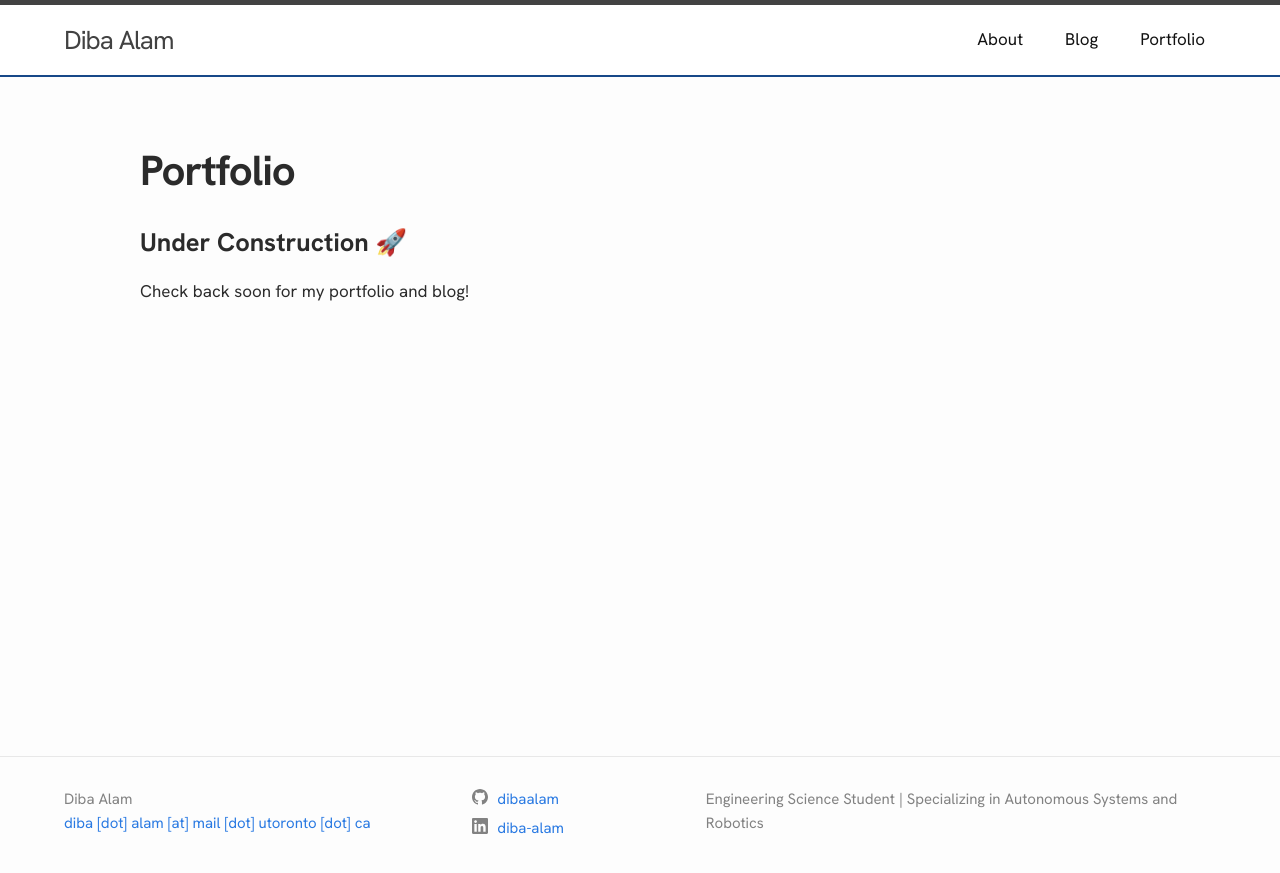
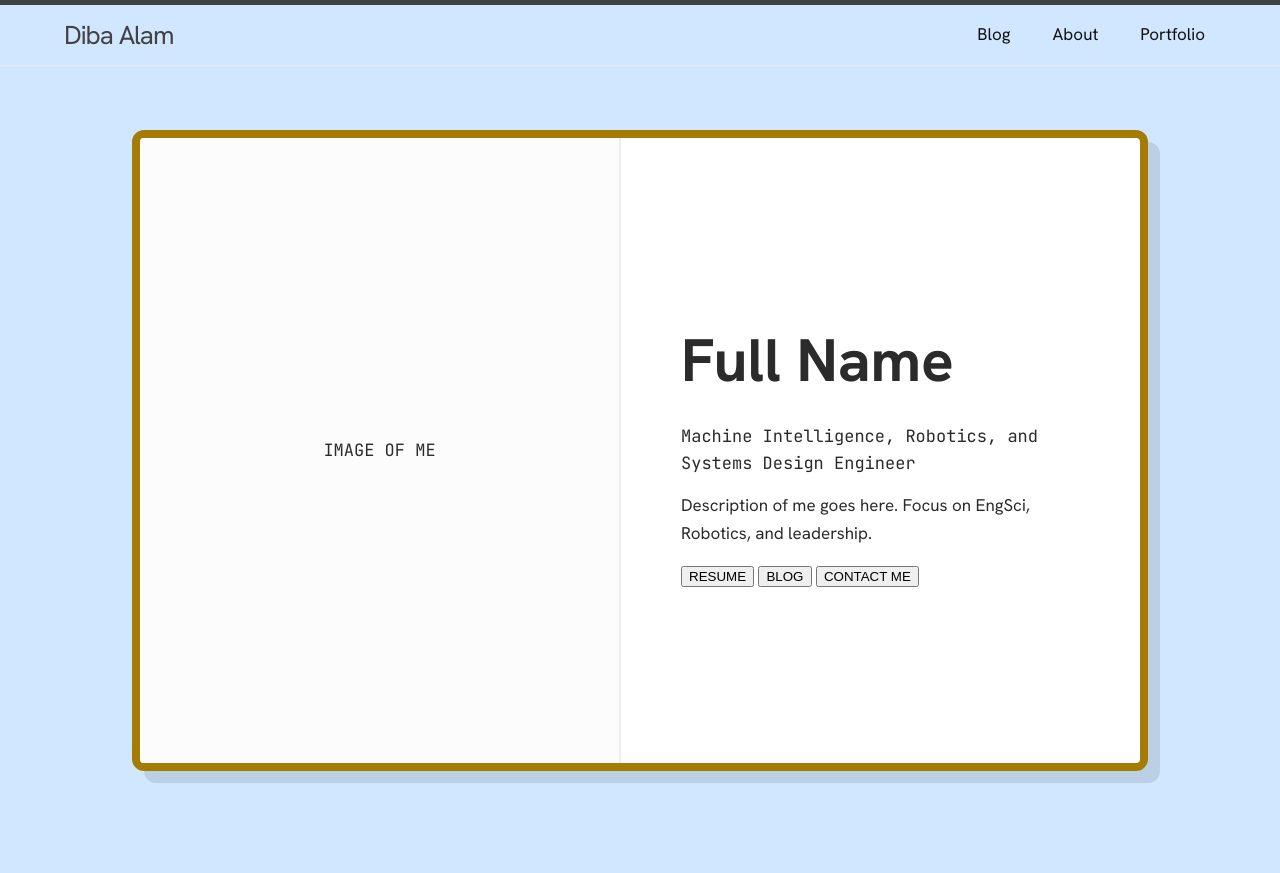
Before and after one commit to dibaalam/dibaalam.github.io, a Jekyll site: the page built from index.md, in a window 1280 px wide and 900 px high. Shown: the top 873 px of the window. Built offline with Jekyll 4.4.1, drawn with Linux system fonts in a browser that asks for light colours; some of the changed text lies outside the part shown.

Commit message:
feat: implement about page sectioning and intro passport card

```diff
--- /dev/null
+++ b/_layouts/home-experience.html
@@ -0,0 +1,12 @@
+---
+layout: default
+---
+
+<script>
+  // This adds a "sky-theme" class to the <body> tag only on this page
+  document.body.classList.add('sky-theme');
+</script>
+
+<div class="passport-experience">
+  {{ content }}
+</div>
--- a/_sass/_custom.scss
+++ b/_sass/_custom.scss
@@ -42,7 +42,7 @@
 
 // Structural layout
 .wrapper {
-  max-width: 90% !important; // Forces the site to use the full screen width
+  max-width: 90% !important;
   margin-right: auto;
   margin-left: auto;
 }
@@ -53,8 +53,7 @@
   top: 0;
   width: 100%;
   z-index: 999;
-  background-color: #ffffff;
-  border-bottom: 2px solid $passport-blue; // Border line, may remove
+  background-color: #d0e7ff;
 }
 
 // Header Flexbox (Name Left, Tabs Right)
@@ -62,13 +61,13 @@
   display: flex;
   justify-content: space-between;
   align-items: center;
-  min-height: 70px;
+  min-height: 60px;
 }
 
 // Content Offset
 .page-content {
-  padding-top: 150px;
-  padding-left: 80px;
+  padding-top: 100px;
+  width: 100%;
 }
 
 .site-nav {
@@ -92,3 +91,65 @@
     background-color: #f0f4f8;
   }
 }
+
+// PAGES ---------------------------------------------------------------------------------
+
+body.sky-theme {
+  background-color: #d0e7ff !important;
+  margin: 0;
+  padding: 0;
+  overflow-x: hidden;
+}
+
+.home-section {
+  min-height: 100vh;
+  width: 100%;
+  box-sizing: border-box;
+
+  position: relative;
+  padding: 10px 5% 10px 5%;
+  justify-content: flex-start;
+
+  display: flex;
+  flex-direction: column;
+  background-color: #d0e7ff;
+}
+
+.passport-card {
+  width: 100%;
+  max-width: 1000px;
+  max-height: 70vh;
+  aspect-ratio: 1.6 / 1;
+
+  // Styling
+  background-color: #ffffff;
+  border: 8px solid #a47c03; // Your signature yellow border
+  border-radius: 12px;
+  box-shadow: 12px 12px 0px rgba(0, 0, 0, 0.1);
+
+  display: flex;
+  flex-direction: row;
+  padding: 0;
+  overflow: hidden;
+  margin: 20px auto;
+}
+
+.passport-left {
+  flex: 1;
+  background-color: #fcfcfc;
+  border-right: 2px solid #eee;
+  padding: 40px;
+  display: flex;
+  flex-direction: column;
+  justify-content: center;
+  align-items: center;
+}
+
+.passport-right {
+  // NOTE: Will need to fix viewport sizing
+  flex: 1;
+  padding: 40px 60px;
+  display: flex;
+  flex-direction: column;
+  justify-content: center;
+}
--- a/index.md
+++ b/index.md
@@ -1,8 +1,103 @@
 ---
-layout: page
-title: Portfolio
+layout: home-experience
+title: About
+permalink: /
 ---
 
-# Under Construction 🚀
+<section class="home-section" id="hero">
 
-Check back soon for my portfolio and blog!
+  <div class="passport-card">
+    <div class="passport-left">
+      <div class="profile-photo-area">
+        <span class="typewriter">IMAGE OF ME</span>
+      </div>
+    </div>
+    <div class="passport-right">
+      <h1 class="passport-name" style="font-size: 60px;">Full Name</h1>
+      <p class="passport-subtitle typewriter">Machine Intelligence, Robotics, and Systems Design Engineer</p>
+
+      <div class="passport-description-box">
+        <p>Description of me goes here. Focus on EngSci, Robotics, and leadership.</p>
+      </div>
+
+      <div class="passport-actions">
+        <button class="btn-stamp">RESUME</button>
+        <button class="btn-stamp">BLOG</button>
+        <button class="btn-stamp">CONTACT ME</button>
+      </div>
+    </div>
+  </div>
+</section>
+
+<section class="home-section" id="flight-path">
+  <div class="section-header">
+    <h2 class="hanken-text">Flight Path</h2>
+    <hr class="header-line">
+    <span class="section-label">Experience</span>
+  </div>
+
+  <div class="description-text-box">
+    <p>Overview of my professional trajectory from UofT to MDA Space.</p>
+  </div>
+
+  <div class="solari-board-container">
+    <div class="solari-placeholder">
+       [SOLARI BOARD INTERFACE LOADING...]
+    </div>
+  </div>
+</section>
+
+<section class="home-section" id="destinations">
+  <div class="section-header">
+    <h2 class="hanken-text">Destinations</h2>
+    <hr class="header-line">
+    <span class="section-label">Projects</span>
+  </div>
+
+  <div class="description-text-box">
+    <p>Technical deep dives into autonomous systems and robotics engineering.</p>
+  </div>
+
+  <div class="boarding-pass-grid">
+    <div class="boarding-pass-stub orange">PROJECT 1</div>
+    <div class="boarding-pass-stub pink">PROJECT 2</div>
+    <div class="boarding-pass-stub purple">PROJECT 3</div>
+    <div class="boarding-pass-stub green">PROJECT 4</div>
+  </div>
+</section>
+
+<section class="home-section" id="travel-logs">
+  <div class="section-header">
+    <h2 class="hanken-text">Travel Logs</h2>
+    <hr class="header-line">
+    <span class="section-label">Blogs</span>
+  </div>
+
+  <div class="description-text-box">
+    <p>Documenting the process of building agentic systems.</p>
+  </div>
+
+  <div class="postcard-grid">
+    <div class="postcard-item">BLOG POST 1</div>
+    <div class="postcard-item">BLOG POST 2</div>
+    <div class="postcard-item">BLOG POST 3</div>
+    <div class="postcard-item">BLOG POST 4</div>
+  </div>
+</section>
+
+<section class="home-section" id="contact">
+  <div class="section-header">
+    <h2 class="hanken-text">Arrivals</h2>
+    <hr class="header-line">
+    <span class="section-label">Contact</span>
+  </div>
+
+  <div class="contact-terminal-area">
+    <p>Establish connection at the arrivals terminal.</p>
+  </div>
+
+  <footer class="minimal-footer">
+    <div class="footer-left">My Name 2026</div>
+    <div class="footer-right">LinkedIn / GitHub</div>
+  </footer>
+</section>
```
Also changed, not shown: portfolio.md (renamed from about.md, +2 -2 lines).
